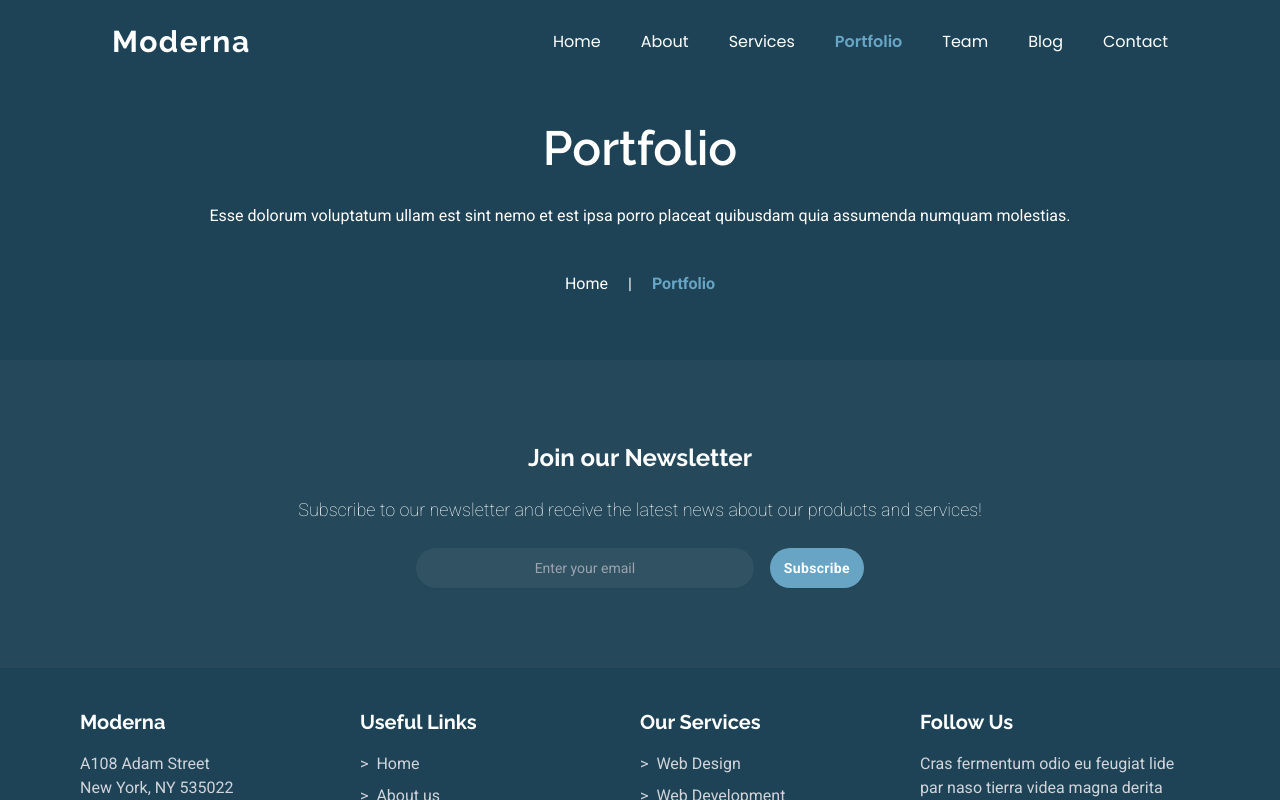
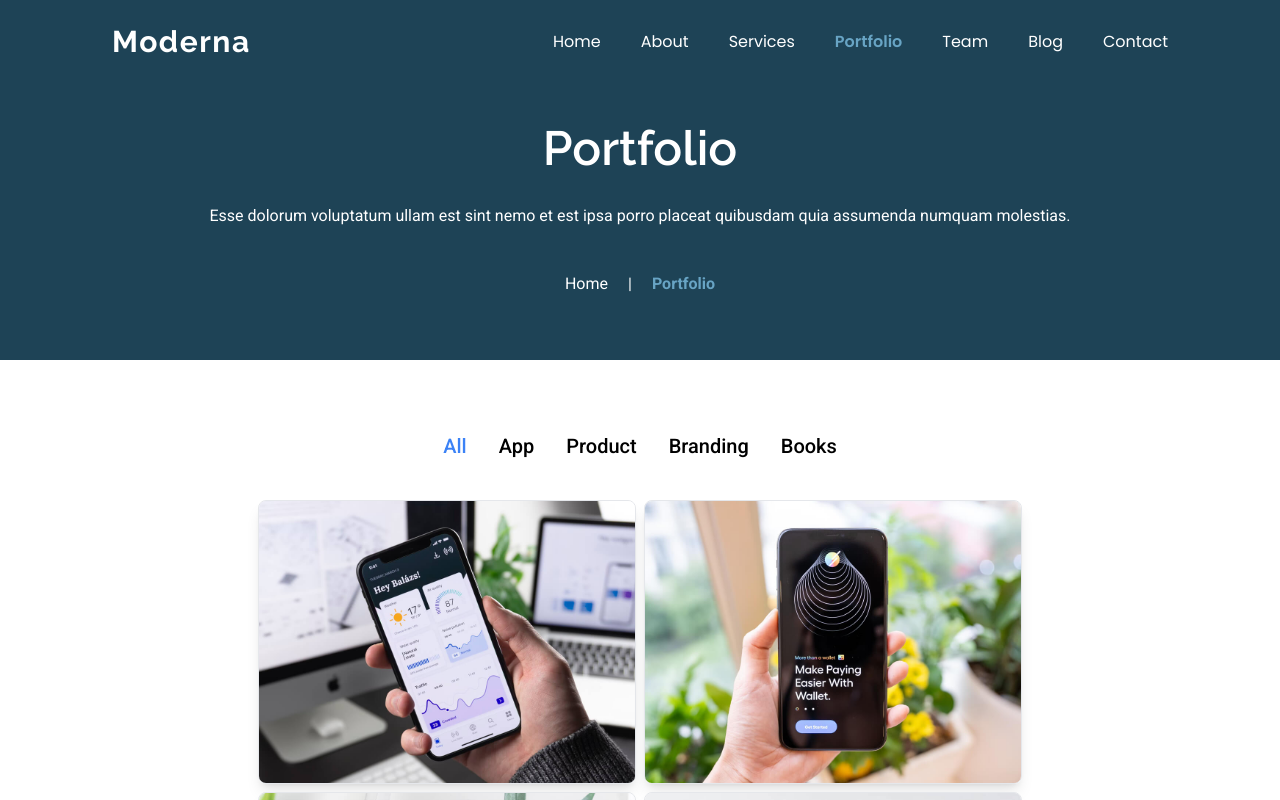
Before and after one commit to ThamaraiKannan1496/Moderna-vite, a React (Vite) app: page /portfolio in a window 1280 px wide. Shown: the top 800 px of the page. Built offline with nearby package versions, Linux system fonts and the light colour scheme.

Commit message:
as for now

```diff
--- a/src/Pages/Portfolio/Portfolio.jsx
+++ b/src/Pages/Portfolio/Portfolio.jsx
@@ -1,6 +1,7 @@
 import Footer from "../../Components/Footer";
 import { HeadingsHome } from "../../Components/HeadingsHome";
 import NewsLetter from "../../Components/NewsLetter";
+import PortfolioTabs from "./PortfolioTabs";
 
 export const Portfolio = () => {
   return (
@@ -10,6 +11,7 @@ export const Portfolio = () => {
         para={`Esse dolorum voluptatum ullam est sint nemo et est ipsa porro placeat
     quibusdam quia assumenda numquam molestias.`}
       ></HeadingsHome>
+      <PortfolioTabs></PortfolioTabs>
       <NewsLetter></NewsLetter>
       <Footer></Footer>
     </>
--- /dev/null
+++ b/src/Pages/Portfolio/PortfolioTabs.jsx
@@ -0,0 +1,135 @@
+import { useState } from "react";
+import app1 from "../../assets/img/portfolio/app-1.jpg";
+import app2 from "../../assets/img/portfolio/app-2.jpg";
+import app3 from "../../assets/img/portfolio/app-3.jpg";
+import book1 from "../../assets/img/portfolio/books-1.jpg";
+import book2 from "../../assets/img/portfolio/books-2.jpg";
+import book3 from "../../assets/img/portfolio/books-3.jpg";
+import b1 from "../../assets/img/portfolio/branding-1.jpg";
+import b2 from "../../assets/img/portfolio/branding-2.jpg";
+import b3 from "../../assets/img/portfolio/branding-3.jpg";
+import p1 from "../../assets/img/portfolio/product-1.jpg";
+import p2 from "../../assets/img/portfolio/product-2.jpg";
+import p3 from "../../assets/img/portfolio/product-3.jpg";
+
+const products = [
+  {
+    id: 1,
+    name: "App Design",
+    category: "App",
+    image: app1,
+  },
+  {
+    id: 2,
+    name: "Smart Watch",
+    category: "App",
+    image: app2,
+  },
+  {
+    id: 3,
+    name: "Cosmetics",
+    category: "App",
+    image: app3,
+  },
+  {
+    id: 4,
+    name: "Cosmetics",
+    category: "Product",
+    image: p1,
+  },
+  {
+    id: 5,
+    name: "Cosmetics",
+    category: "Product",
+    image: p2,
+  },
+  {
+    id: 6,
+    name: "Cosmetics",
+    category: "Product",
+    image: p3,
+  },
+  {
+    id: 7,
+    name: "Photography",
+    category: "Branding",
+    image: b1,
+  },
+  {
+    id: 8,
+    name: "Book Design",
+    category: "Branding",
+    image: b2,
+  },
+  {
+    id: 9,
+    name: "Book Design",
+    category: "Branding",
+    image: b3,
+  },
+  {
+    id: 10,
+    name: "Book Design",
+    category: "Books",
+    image: book1,
+  },
+  {
+    id: 11,
+    name: "Book Design",
+    category: "Books",
+    image: book2,
+  },
+  {
+    id: 12,
+    name: "Book Design",
+    category: "Books",
+    image: book3,
+  },
+  // Add more products as needed
+];
+
+const PortfolioTabs = () => {
+  const [selectedCategory, setSelectedCategory] = useState("All");
+
+  const filteredProducts =
+    selectedCategory === "All"
+      ? products
+      : products.filter((product) => product.category === selectedCategory);
+
+  return (
+    <div className="w-[88.5%] mx-auto font-roboto text-xl mt-16 mb-28">
+      {/* Filter Navigation */}
+      <div className="flex justify-center my-8 ">
+        {["All", "App", "Product", "Branding", "Books"].map((category) => (
+          <button
+            key={category}
+            className={`px-4 py-2 font-medium rounded ${
+              selectedCategory === category ? "text-blue-500" : ""
+            }`}
+            onClick={() => setSelectedCategory(category)}
+          >
+            {category}
+          </button>
+        ))}
+      </div>
+
+      {/* Product Flex Layout */}
+      <div className="flex flex-wrap justify-center gap-2">
+        {filteredProducts.map((product) => (
+          <div
+            key={product.id}
+            className="flex flex-col md:flex-row justify-center border rounded-lg overflow-hidden shadow-lg sm:w-1/2 lg:w-1/3"
+          >
+            <img
+              src={product.image}
+              alt={product.name}
+              className="w-full h-auto object-cover block"
+            />
+          </div>
+        ))}
+      </div>
+    </div>
+  );
+};
+
+export default PortfolioTabs;
--- a/src/Pages/ServicePage/PortfolioCards.jsx
+++ b/src/Pages/ServicePage/PortfolioCards.jsx
@@ -6,14 +6,14 @@ import img4 from "../../assets/img/services-4.jpg";
 export const PortfolioCards = () => {
   return (
     <div className="w-[90%] mx-auto my-16">
-      <div className="flex gap-10 flex-col flex-wrap md:flex-row  ">
+      <div className="flex flex-col flex-wrap md:flex-row gap-0 md:justify-start">
         <div className="relative overflow-hidden w-full  md:w-6/12">
           <img
             src={img1}
             alt="images"
             className="rounded-xl block w-full bg-cover  h-[450px] transition-transform duration-500 hover:scale-105"
           />
-          <div className="absolute bottom-0 left-0 flex items-center justify-between p-10">
+          <div className="absolute bottom-0 left-0 flex items-center p-10">
             <div className="text-center text-[#68A4C4] bg-white bg-opacity-85 rounded-lg  p-8 font-roboto hover:bg-opacity-100 transition duration-150 ease-in">
               <a
                 className="list-none inline-block cursor-pointer text-2xl font-semibold"
```
